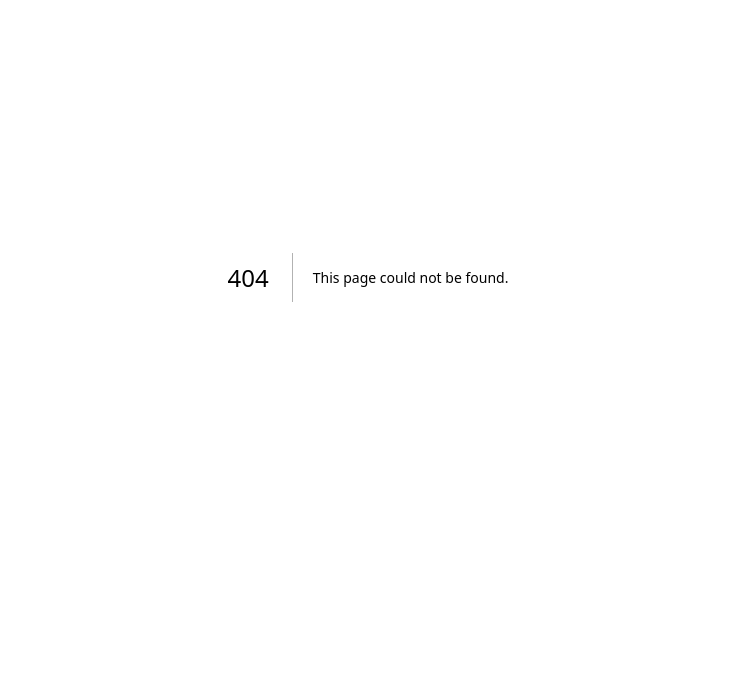
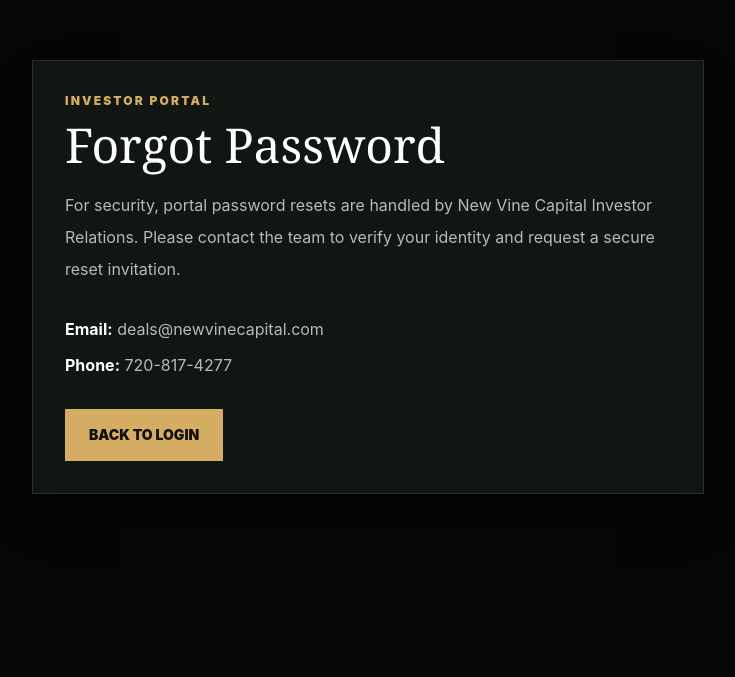
Before and after one commit to mconklin-boop/new-vine-capital-site, a Next.js app: page /investor-portal/forgot-password in a window 1280 px wide. Before the commit this address had no page. Shown: the part 123-800 px from the top of the page, without its empty margins (272-1007 px from the left). Built offline with nearby package versions, Linux system fonts and the light colour scheme.

Commit message:
Add investor portal password recovery page

```diff
--- /dev/null
+++ b/pages/investor-portal/forgot-password.js
@@ -0,0 +1,19 @@
+import Link from "next/link";
+import SiteFooter from "../../components/SiteFooter";
+
+export default function ForgotPassword() {
+  return (
+    <div className="min-h-screen bg-[#050605] text-white">
+      <main className="grid min-h-screen place-items-center px-5 py-16">
+        <section className="w-full max-w-2xl border border-white/10 bg-[#111613] p-8 shadow-2xl shadow-black/40">
+          <p className="text-xs font-black uppercase tracking-[0.18em] text-[#d5ad62]">Investor Portal</p>
+          <h1 className="mt-3 font-serif text-5xl">Forgot Password</h1>
+          <p className="mt-5 leading-8 text-white/70">For security, portal password resets are handled by New Vine Capital Investor Relations. Please contact the team to verify your identity and request a secure reset invitation.</p>
+          <div className="mt-8 grid gap-3 text-white/70"><p><strong className="text-white">Email:</strong> deals@newvinecapital.com</p><p><strong className="text-white">Phone:</strong> 720-817-4277</p></div>
+          <Link href="/investor-portal" className="mt-8 inline-flex bg-[#d5ad62] px-6 py-4 text-sm font-black uppercase text-[#11100b]">Back to Login</Link>
+        </section>
+      </main>
+      <SiteFooter />
+    </div>
+  );
+}
```
